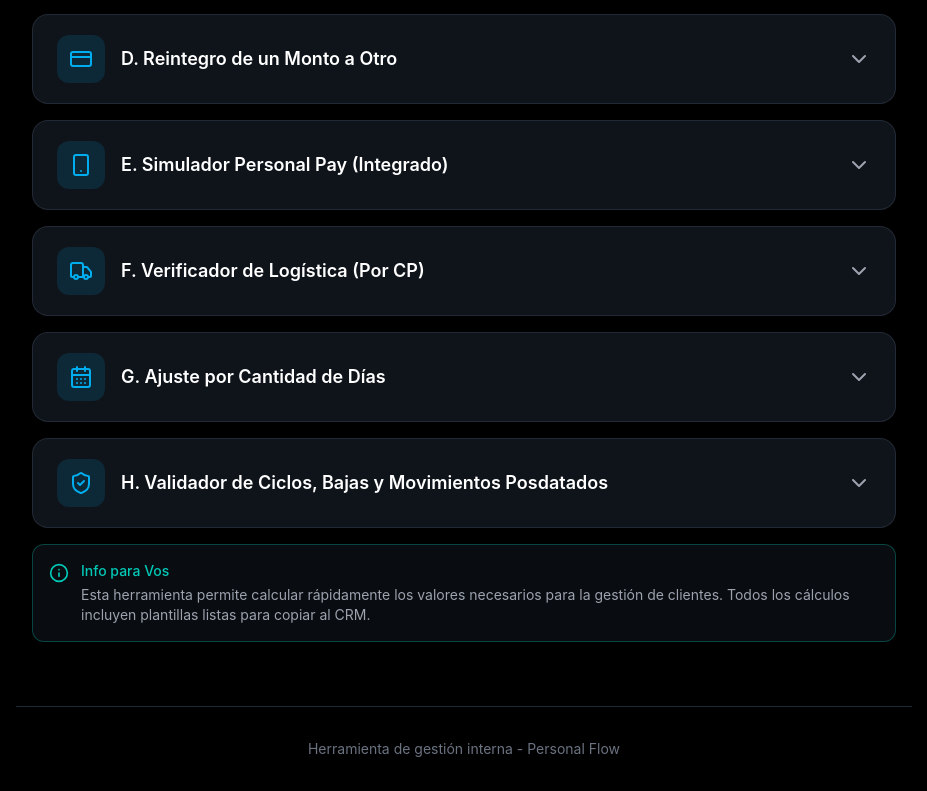
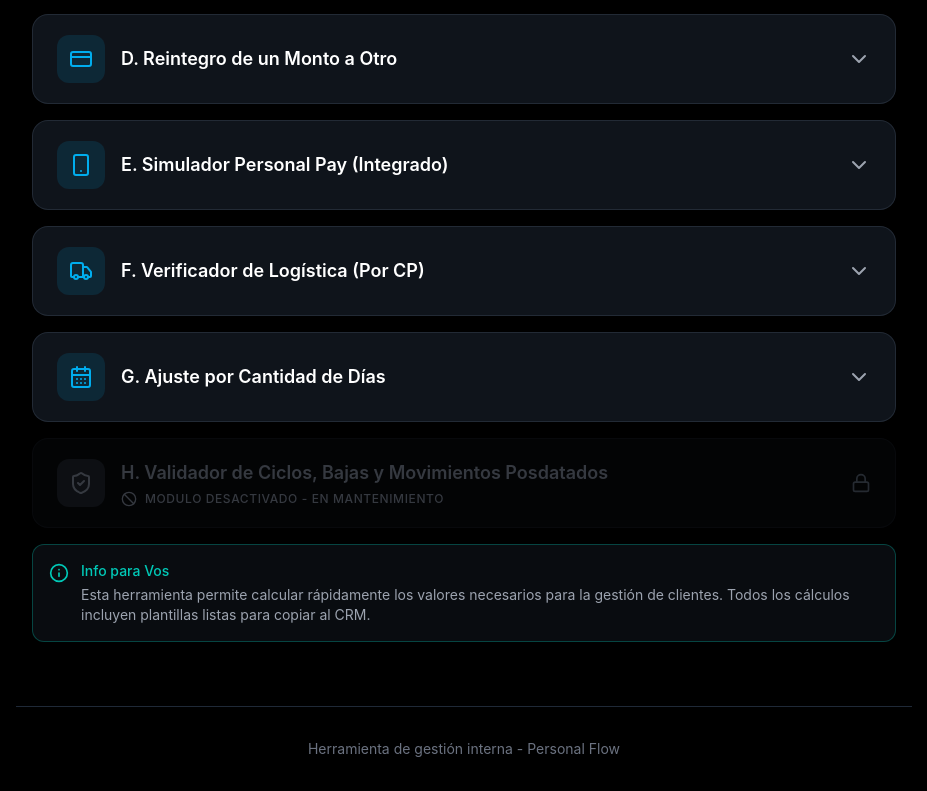
Before and after one commit to EmiScalzo2/Personal-CalcuEmiCoso, a React (Vite) app: page / in a window 1280 px wide. Shown: the part 818-1609 px from the top of the page, without its empty margins (176-1103 px from the left). Built offline with nearby package versions, Linux system fonts and the light colour scheme.

Commit message:
Updated App.tsx

```diff
--- a/src/App.tsx
+++ b/src/App.tsx
@@ -25,6 +25,7 @@ import {
   ArrowRight,
   Wifi,
   WifiOff,
+  Lock,
 } from 'lucide-react';
 
 // Utility functions
@@ -1057,9 +1058,33 @@ interface ModuleCardProps {
   onToggle: () => void;
   children: React.ReactNode;
   color: string;
+  disabled?: boolean;
 }
 
-const ModuleCard: React.FC<ModuleCardProps> = ({ title, icon, isExpanded, onToggle, children, color }) => (
+const ModuleCard: React.FC<ModuleCardProps> = ({ title, icon, isExpanded, onToggle, children, color, disabled }) => {
+  if (disabled) {
+    return (
+      <div className="bg-gray-800/20 rounded-2xl border border-gray-700/20 overflow-hidden opacity-50 pointer-events-none select-none">
+        <div className="w-full px-6 py-5 flex items-center justify-between">
+          <div className="flex items-center space-x-4">
+            <div className="w-12 h-12 rounded-xl flex items-center justify-center bg-gray-600/30">
+              <div className="text-gray-500">{icon}</div>
+            </div>
+            <div>
+              <h3 className="text-lg font-semibold text-gray-500">{title}</h3>
+              <div className="flex items-center space-x-2 mt-1">
+                <Ban className="w-4 h-4 text-gray-500" />
+                <span className="text-xs font-medium text-gray-500 uppercase tracking-wider">Modulo desactivado - En mantenimiento</span>
+              </div>
+            </div>
+          </div>
+          <Lock className="w-5 h-5 text-gray-600" />
+        </div>
+      </div>
+    );
+  }
+
+  return (
     <div className="bg-gray-800/50 backdrop-blur-sm rounded-2xl border border-gray-700/50 overflow-hidden transition-all duration-300 hover:border-gray-600/50">
       <button onClick={onToggle} className="w-full px-6 py-5 flex items-center justify-between text-left group">
         <div className="flex items-center space-x-4">
@@ -1075,6 +1100,7 @@ const ModuleCard: React.FC<ModuleCardProps> = ({ title, icon, isExpanded, onTogg
       </div>
     </div>
   );
+};
 
 // Main App
 function App() {
@@ -1118,7 +1144,7 @@ function App() {
           <ModuleCard title="G. Ajuste por Cantidad de Días" icon={<CalendarDays className="w-6 h-6" />} isExpanded={expandedModule === 'g'} onToggle={() => toggleModule('g')} color="#00ADEE">
             <DaysAdjustmentCalculator />
           </ModuleCard>
-          <ModuleCard title="H. Validador de Ciclos, Bajas y Movimientos Posdatados" icon={<ShieldCheck className="w-6 h-6" />} isExpanded={expandedModule === 'h'} onToggle={() => toggleModule('h')} color="#00ADEE">
+          <ModuleCard title="H. Validador de Ciclos, Bajas y Movimientos Posdatados" icon={<ShieldCheck className="w-6 h-6" />} isExpanded={false} onToggle={() => {}} color="#00ADEE" disabled={true}>
             <CycleValidator />
           </ModuleCard>
 
```
Lines whose indentation alone changed are shown as unchanged.
